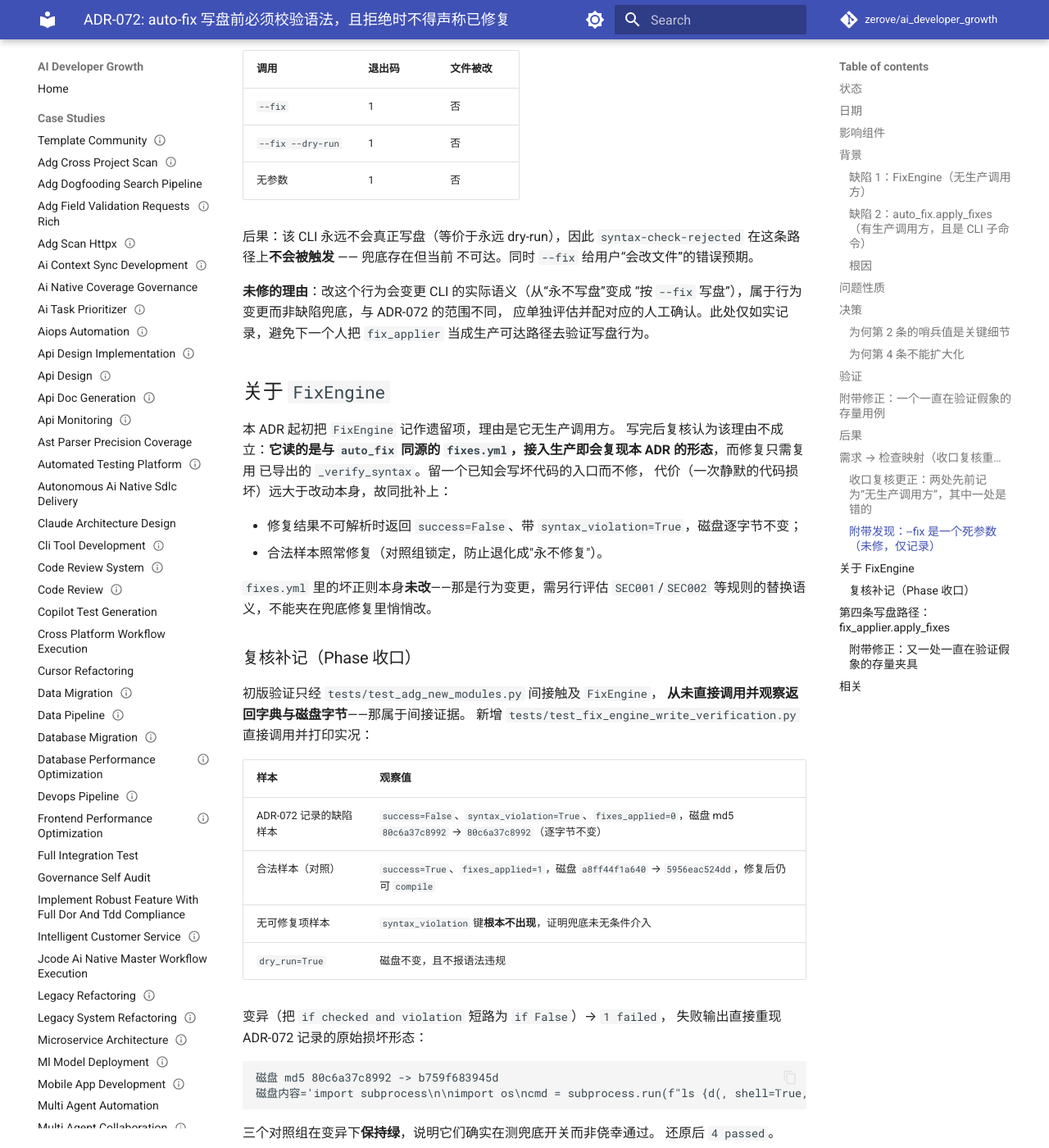
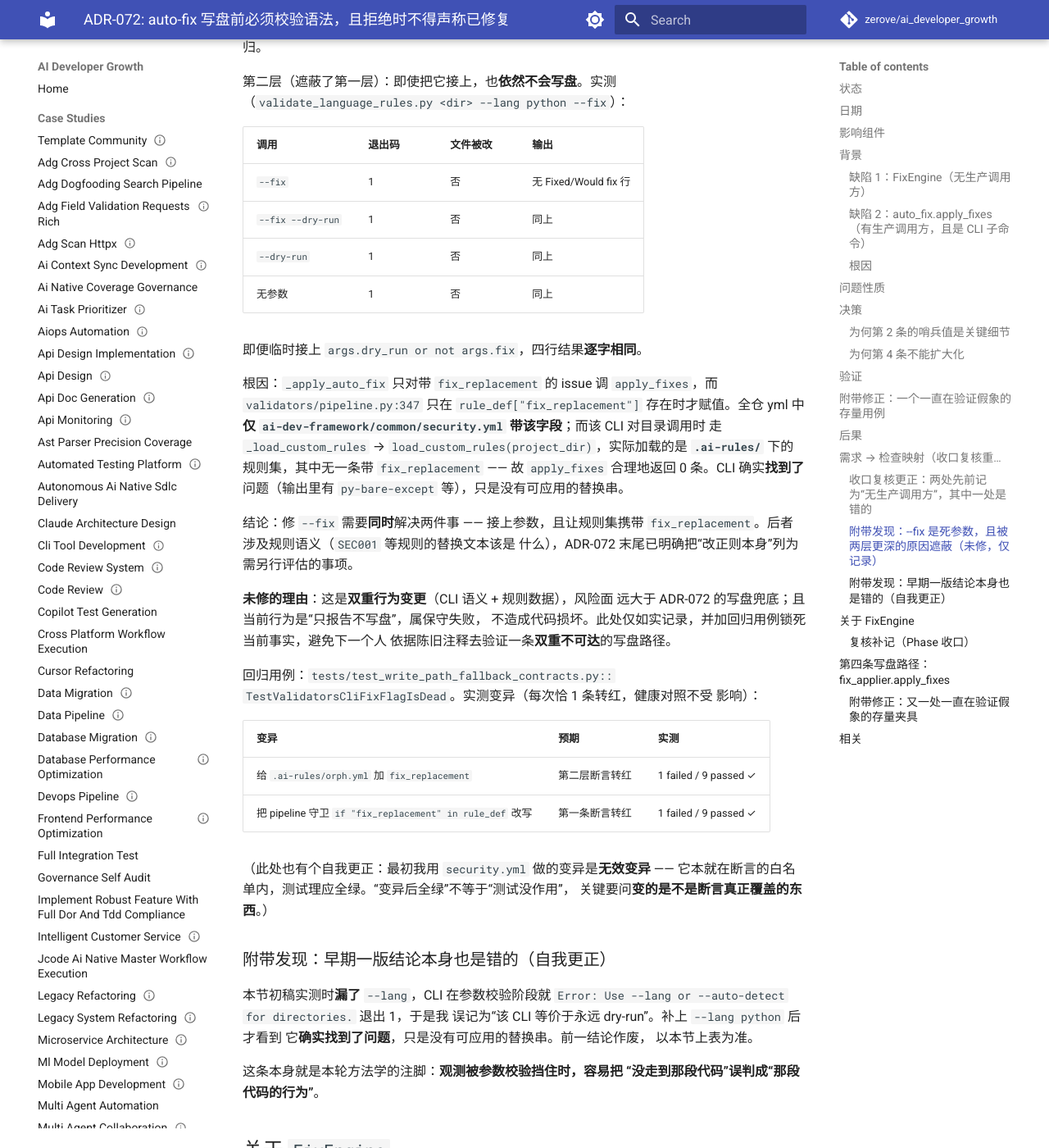
Before and after one commit to zerove/ai_developer_growth, an MkDocs documentation site: the page built from docs/adr/ADR-072-auto-fix-verify-syntax-before-write.md, in a window 1280 px wide and 1400 px high, scrolled down 5944 px. Shown: the whole window at 82% size. Built offline with MkDocs 1.6.1 and Material for MkDocs 9.7.7, drawn with Linux system fonts in a browser that asks for light colours; comment, search, counter and statistics services are not loaded; some of the changed text lies outside the part shown.

Commit message:
test(adr-072): 锁死 --fix 双重不可达事实，并更正失实的早期结论
原记录称 `--fix` "等价于永远 dry-run"，属过度推断。补上 `--lang` 实测后发现
CLI 确实找到了问题，只是没有可应用的替换串。真实情况是两层遮蔽：

1. `validators/cli.py` 中 `args.fix` 引用数为 0，参数被解析、被 --help 文档化
   却从未被读取（git log -S 显示自引入起即如此，非回归）；
2. 更深一层：`_apply_auto_fix` 只处理带 `fix_replacement` 的 issue，而
   `pipeline.py` 仅在规则定义含该字段时赋值。实际加载的 `.ai-rules/` 规则集
   无一条携带该字段，故 `apply_fixes` 合理地返回 0 条。

即"接上 --fix 就完事"是错误预期，需同时变更 CLI 语义与规则数据，属双重行为
变更，风险面超出 ADR-072 的写盘兜底范围，本次仅记录不修改。

新增回归用例锁定当前事实，并做两条有效变异验证（各恰 1 条转红，健康对照不受
影响）。首次变异无效——改的是断言白名单内的 security.yml，测试理应全绿；真正
该问的是"变的是不是断言真正覆盖的东西"。

Co-Authored-By: Claude Opus 4.8 (1M context) <noreply@anthropic.com>

````diff
--- a/docs/adr/ADR-072-auto-fix-verify-syntax-before-write.md
+++ b/docs/adr/ADR-072-auto-fix-verify-syntax-before-write.md
@@ -206,9 +206,9 @@ ADR-070 的兜底写在 `ast_fixer` 内部，没有覆盖到这条路径。当
 本次实测为 `87a2c3cd24f5` —— 差异源于 `fix_file` 的默认参数组合
 （本次显式传 `language="python"`）。属记录陈旧，非行为异常。
 
-### 附带发现：`--fix` 是一个**死参数**（未修，仅记录）
+### 附带发现：`--fix` 是**死参数**，且被两层更深的原因遮蔽（未修，仅记录）
 
-`validators/cli.py` 里 `args.fix` 的引用数为 **0**：
+第一层：`validators/cli.py` 里 `args.fix` 的引用数为 **0**：
 
 ```
 $ grep -c "args\.fix" tools/scripts/rules_engine/validators/cli.py
@@ -217,23 +217,63 @@ $ grep -n "args\.dry_run" tools/scripts/rules_engine/validators/cli.py
 527:    fix_exit = _handle_auto_fix(results, args.dry_run)
 ```
 
-即 `--fix` 被 argparse 解析、被 `--help` 列为正式选项，却从未被读取；
-第 527 行传的是 `args.dry_run`。实测三种调用方式行为完全相同：
+即 `--fix` 被 argparse 解析、被 `--help` 列为正式选项，却从未被读取。
+`git log -S` 显示 `--fix` 与该行**同属一个压缩提交** `f1d01d5`，
+且 `args.fix` 从未被引用过 —— 这是**出生即死**，不是回归。
 
-| 调用 | 退出码 | 文件被改 |
+第二层（遮蔽了第一层）：即使把它接上，也**依然不会写盘**。实测
+（`validate_language_rules.py <dir> --lang python --fix`）：
+
+| 调用 | 退出码 | 文件被改 | 输出 |
+| --- | --- | --- | --- |
+| `--fix` | 1 | 否 | 无 Fixed/Would fix 行 |
+| `--fix --dry-run` | 1 | 否 | 同上 |
+| `--dry-run` | 1 | 否 | 同上 |
+| 无参数 | 1 | 否 | 同上 |
+
+即便临时接上 `args.dry_run or not args.fix`，四行结果**逐字相同**。
+
+根因：`_apply_auto_fix` 只对带 ``fix_replacement`` 的 issue 调
+`apply_fixes`，而 `validators/pipeline.py:347` 只在
+``rule_def["fix_replacement"]`` 存在时才赋值。全仓 yml 中**仅
+`ai-dev-framework/common/security.yml` 带该字段**；而该 CLI 对目录调用时
+走 `_load_custom_rules` → `load_custom_rules(project_dir)`，实际加载的是
+**`.ai-rules/`** 下的规则集，其中无一条带 `fix_replacement` ——
+故 `apply_fixes` 合理地返回 0 条。CLI 确实**找到了**问题（输出里有
+`py-bare-except` 等），只是没有可应用的替换串。
+
+结论：修 `--fix` 需要**同时**解决两件事 —— 接上参数，且让规则集携带
+`fix_replacement`。后者涉及规则语义（`SEC001` 等规则的替换文本该是
+什么），ADR-072 末尾已明确把“改正则本身”列为需另行评估的事项。
+
+**未修的理由**：这是**双重行为变更**（CLI 语义 + 规则数据），风险面
+远大于 ADR-072 的写盘兜底；且当前行为是“只报告不写盘”，属保守失败，
+不造成代码损坏。此处仅如实记录，并加回归用例锁死当前事实，避免下一个人
+依据陈旧注释去验证一条**双重不可达**的写盘路径。
+
+回归用例：`tests/test_write_path_fallback_contracts.py::
+TestValidatorsCliFixFlagIsDead`。实测变异（每次恰 1 条转红，健康对照不受
+影响）：
+
+| 变异 | 预期 | 实测 |
 | --- | --- | --- |
-| `--fix` | 1 | 否 |
-| `--fix --dry-run` | 1 | 否 |
-| 无参数 | 1 | 否 |
+| 给 `.ai-rules/orph.yml` 加 `fix_replacement` | 第二层断言转红 | 1 failed / 9 passed ✓ |
+| 把 pipeline 守卫 `if "fix_replacement" in rule_def` 改写 | 第一条断言转红 | 1 failed / 9 passed ✓ |
 
-后果：该 CLI 永远不会真正写盘（等价于永远 dry-run），因此
-`syntax-check-rejected` 在这条路径上**不会被触发** —— 兜底存在但当前
-不可达。同时 `--fix` 给用户“会改文件”的错误预期。
+（此处也有个自我更正：最初我用 `security.yml` 做的变异是**无效变异** ——
+它本就在断言的白名单内，测试理应全绿。“变异后全绿”不等于“测试没作用”，
+关键要问**变的是不是断言真正覆盖的东西**。）
 
-**未修的理由**：改这个行为会变更 CLI 的实际语义（从“永不写盘”变成
-“按 `--fix` 写盘”），属于行为变更而非缺陷兜底，与 ADR-072 的范围不同，
-应单独评估并配对应的人工确认。此处仅如实记录，避免下一个人把
-`fix_applier` 当成生产可达路径去验证写盘行为。
+### 附带发现：早期一版结论本身也是错的（自我更正）
+
+本节初稿实测时**漏了** `--lang`，CLI 在参数校验阶段就
+`Error: Use --lang or --auto-detect for directories.` 退出 1，于是我
+误记为“该 CLI 等价于永远 dry-run”。补上 `--lang python` 后才看到
+它**确实找到了问题**，只是没有可应用的替换串。前一结论作废，
+以本节上表为准。
+
+这条本身就是本轮方法学的注脚：**观测被参数校验挡住时，容易把
+“没走到那段代码”误判成“那段代码的行为”**。
 
 ## 关于 `FixEngine`
 
````
Also changed, not shown: CONTEXT.md (+12 -19 lines), 1 other file.
